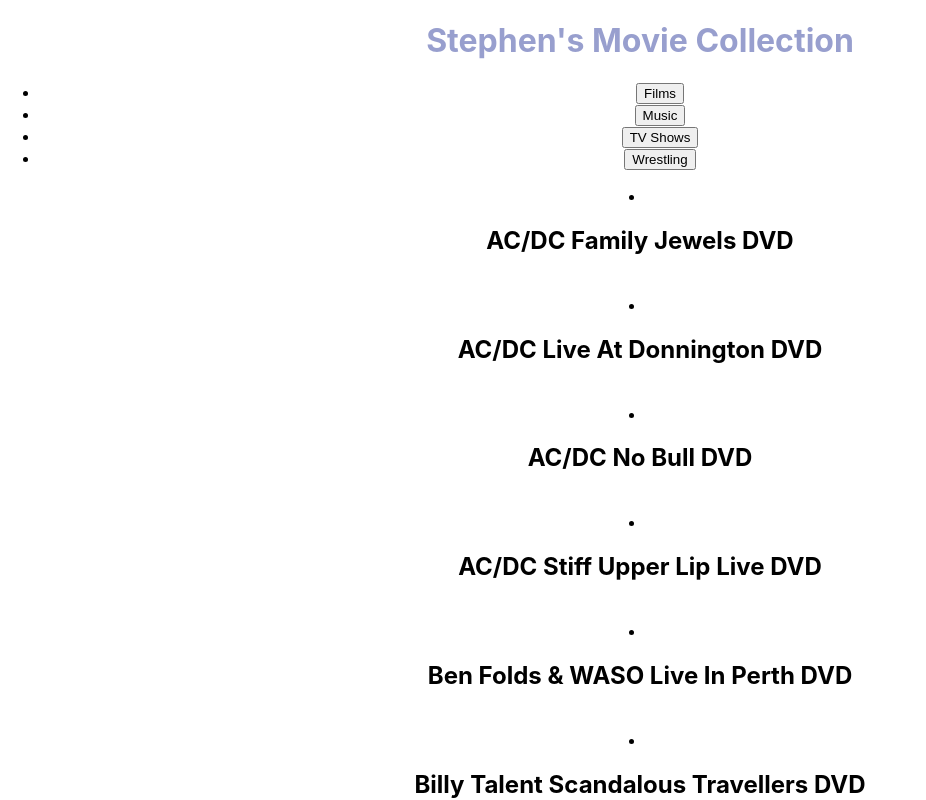
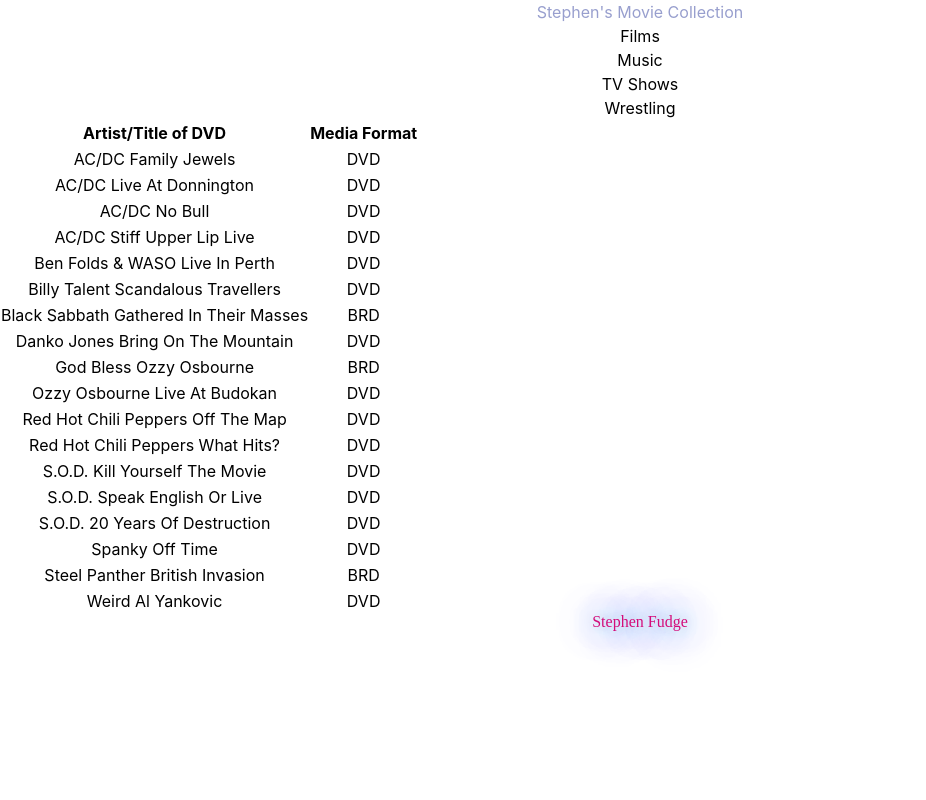
Before and after one commit to stephenfudge/ubiquitous-octo-rotary-phone, a React (Create React App) app: page / in a window 1280 px wide. Shown: the top 800 px of the page, without its empty margins (0-926 px from the left). Built offline with nearby package versions, Linux system fonts and the light colour scheme.

Commit message:
installed tailwind css and experimenting with different ways to display data

```diff
--- /dev/null
+++ b/postcss.config.js
@@ -0,0 +1,6 @@
+module.exports = {
+  plugins: {
+    tailwindcss: {},
+    autoprefixer: {},
+  },
+}
--- a/src/components/Music.js
+++ b/src/components/Music.js
@@ -1,80 +1,53 @@
 import React from 'react';
 import music from '../seeds/musicData';
 
-// const music =
-// [{
-//     "title": "AC/DC Family Jewels",
-//     "format": "DVD"
-//   },{
-//     "title": "AC/DC Live At Donnington",
-//     "format": "DVD"
-//   },{
-//     "title": "AC/DC No Bull",
-//     "format": "DVD"
-//   },{
-//     "title": "AC/DC Stiff Upper Lip Live",
-//     "format": "DVD"
-//   },{
-//     "title": "Ben Folds & WASO Live In Perth",
-//     "format": "DVD"
-//   },{
-//     "title": "Billy Talent Scandalous Travellers",
-//     "format": "DVD"
-//   },{
-//     "title": "Black Sabbath Gathered In Their Masses",
-//     "format": "BRD"
-//   },{
-//     "title": "Danko Jones Bring On The Mountain",
-//     "format": "DVD"
-//   },{
-//     "title": "God Bless Ozzy Osbourne",
-//     "format": "BRD"
-//   },{
-//     "title": "Ozzy Osbourne Live At Budokan",
-//     "format": "DVD"
-//   },{
-//     "title": "Red Hot Chili Peppers Off The Map",
-//     "format": "DVD"
-//   },{
-//     "title": "Red Hot Chili Peppers What Hits?",
-//     "format": "DVD"
-//   },{
-//     "title": "S.O.D. Kill Yourself The Movie",
-//     "format": "DVD"
-//   },{
-//     "title": "S.O.D. Speak English Or Live",
-//     "format": "DVD"
-//   },{
-//     "title": "S.O.D. 20 Years Of Destruction",
-//     "format": "DVD"
-//   },{
-//     "title": "Spanky Off Time",
-//     "format": "DVD"
-//   },{
-//     "title": "Steel Panther British Invasion",
-//     "format": "BRD"
-//   },{
-//     "title": "Weird Al Yankovic",
-//     "format": "DVD"
-//   }]
 
+//   const Music = () => {
 
-  const Music = () => {
+//     return(
+//         <div className=''>
+//             <div className='container bg-gray-300 mx-auto rounded-xl'>
+//                  {music.map((film) => (
+//                     <li className='' key={film.id}>
+//                         <div>
+//                           <h2 className='film-name'>{[film.title]} {film.format}</h2><br />
+//                         </div>
+//                     </li>
+//     ))}
+//             </div>
+//         </div>
+//     )
 
-    return(
-        <div className=''>
-            <div className=''>
-                 {music.map((film) => (
-                    <li className='' key={film.id}>
-                        <div>
-                          <h2 className='film-name'>{[film.title]} {film.format}</h2><br />
-                        </div>
-                    </li>
-    ))}
-            </div>
-        </div>
-    )
+// }
 
+const Music = () => {
+  return(
+    <div>
+      <table class="table-auto">
+        <thead>
+          <tr>
+            <th>
+              Artist/Title of DVD
+            </th>
+              <th>
+                Media Format
+              </th>
+          </tr>
+        </thead>
+       <tbody>
+          {music.map((film) =>{
+  return (
+    <tr  key={film.id}>
+    <td>{[film.title]}</td>
+    <td>{film.format}</td>
+    </tr>
+          );
+          })}
+
+      </tbody>
+     </table>
+    </div>
+  )
 }
 
 export default Music;
--- a/src/index.css
+++ b/src/index.css
@@ -1,3 +1,7 @@
+@tailwind base;
+@tailwind components;
+@tailwind utilities;
+
 body {
   margin: 0;
   font-family: -apple-system, BlinkMacSystemFont, 'Segoe UI', 'Roboto', 'Oxygen',
--- /dev/null
+++ b/tailwind.config.js
@@ -0,0 +1,10 @@
+/** @type {import('tailwindcss').Config} */
+module.exports = {
+  content: [
+    "./src/**/*.{js,jsx,ts,tsx}",
+  ],
+  theme: {
+    extend: {},
+  },
+  plugins: [],
+}
```
Also changed, not shown: package.json (+7 -0 lines), src/App.js (+15 -0 lines), 1 other file (tests, documents, lock files or other folders).
